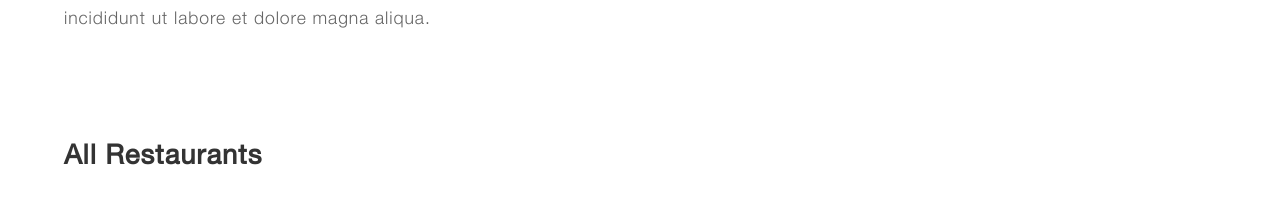
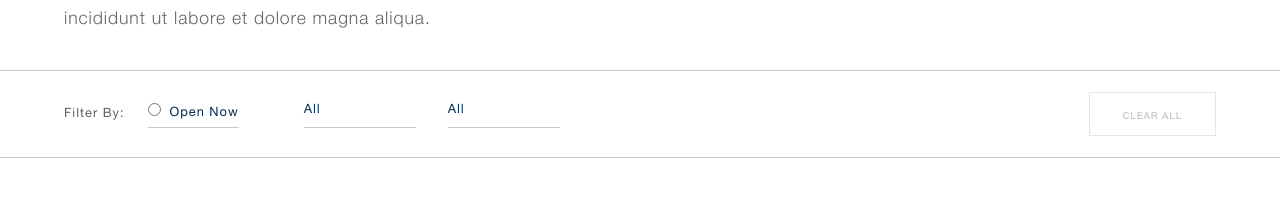
Before and after one commit to Italo-J-A-Fernandes/frontend-developer-coding-test-2020-3, a React app: page / in a window 1280 px wide. Shown: the part 154-362 px from the top of the page. Built offline with nearby package versions, Linux system fonts and the light colour scheme; no server answers; what react-google-maps would draw is missing.

Commit message:
Initial layout desk filters

```diff
--- a/src/pages/RestaurantsList/index.tsx
+++ b/src/pages/RestaurantsList/index.tsx
@@ -3,7 +3,14 @@ import { Link } from 'react-router-dom';
 import ReactStars from 'react-stars';
 
 import client from '../../services/apollo';
-import { Header, ContainerListRest, ListRestaurants, RestItem } from './styled';
+import {
+  Header,
+  ContainerListRest,
+  ListRestaurants,
+  RestItem,
+  Filter,
+  ButtonFilter,
+} from './styled';
 import { LIST_RESTAURANTS } from '../../services/graphql-querys';
 
 interface Restaurant {
@@ -62,6 +69,36 @@ const RestaurantsList: React.FC = () => {
           eiusmod tempor incididunt ut labore et dolore magna aliqua.
         </p>
       </Header>
+      <Filter>
+        <div>
+          <span>Filter By:</span>
+
+          <div className="checkbox">
+            <label htmlFor="open">
+              <input type="radio" name="open" id="open" checked={false} />
+              Open Now
+            </label>
+          </div>
+
+          <div className="dropdownPrice">
+            <span>All</span>
+            <div className="dropdown-contentPrice">
+              <button type="button">$$$$</button>
+            </div>
+          </div>
+
+          <div className="dropdown">
+            <span>All</span>
+            <div className="dropdown-content">
+              <button>Italian</button>
+            </div>
+          </div>
+        </div>
+
+        <ButtonFilter>
+          <span>clear all</span>
+        </ButtonFilter>
+      </Filter>
       <main>
         <ContainerListRest>
           <h2>All Restaurants</h2>
--- a/src/pages/RestaurantsList/styled.ts
+++ b/src/pages/RestaurantsList/styled.ts
@@ -321,3 +321,154 @@ a {
   }
 }
 `;
+
+export const Filter = styled.div`
+  display: flex;
+  justify-content: space-between;
+  border-top: 1px solid #cac7c7;
+  border-bottom: 1px solid #cac7c7;
+  padding: 21px 64px;
+  align-items: center;
+
+  > div {
+    display: flex;
+
+    .checkbox {
+      border-bottom: 1px solid #c8c8c8;
+      margin-right: 33px;
+
+      > label {
+        font-family: Helvetica-Nue;
+        font-size: 16px;
+        font-size: 0.8rem;
+        color: #002b56;
+        letter-spacing: 1px;
+        line-height: 16px;
+      }
+    }
+
+    > span {
+      margin-right: 24px;
+      font-family: Helvetica-Nue;
+      font-size: 16px;
+      font-size: 0.8rem;
+      color: #606060;
+      letter-spacing: 1px;
+      line-height: 24px;
+    }
+
+    > select {
+      margin-right: 33px;
+      font-family: Helvetica-Nue;
+      font-size: 16px;
+      font-size: 0.8rem;
+      color: #002b56;
+      letter-spacing: 1px;
+      line-height: 16px;
+
+      background: #fff;
+      padding-bottom: 8px;
+      border: none;
+      border-bottom: 1px solid #c8c8c8;
+
+      > option {
+        padding: 11px 16px 19px;
+      }
+    }
+
+    #open {
+      margin-right: 8px;
+    }
+
+    label[for='open'] {
+      font-family: Helvetica-Nue;
+      font-size: 16px;
+      font-size: 0.8rem;
+      color: #002b56;
+      letter-spacing: 1px;
+      line-height: 16px;
+      cursor: pointer;
+    }
+  }
+
+  .dropdown,
+  .dropdownPrice {
+    position: relative;
+    display: inline-block;
+
+    padding: 0px 95px 10px 0px;
+    border-bottom: 1px solid #c8c8c8;
+    margin-left: 32px;
+
+    font-family: Helvetica-Nue;
+    font-size: 16px;
+    font-size: 0.8rem;
+    color: #002b56;
+    letter-spacing: 1px;
+    line-height: 16px;
+
+    :hover {
+      cursor: pointer;
+    }
+  }
+
+  .dropdown-content,
+  .dropdown-contentPrice {
+    display: none;
+    position: absolute;
+    background: #fff;
+    width: 100%;
+    box-shadow: 0px 6px 8px 0px rgba(0, 0, 0, 0.2);
+    padding: 16px 0px 19px;
+    margin-top: 12px;
+    z-index: 1;
+
+    > button {
+      display: flex;
+      border: none;
+      padding: 10px 0;
+      font-family: Helvetica-Nue;
+      font-size: 16px;
+      font-size: 0.8rem;
+      color: #000;
+      letter-spacing: 0.5px;
+      line-height: 24px;
+      background-color: #fff;
+      padding: 10px 16px;
+      transition: background-color 0.3s linear, color 0.3s linear;
+
+      :hover {
+        background-color: #002b56;
+        color: #fff;
+      }
+    }
+  }
+
+  .dropdown:hover .dropdown-content,
+  .dropdownPrice:hover .dropdown-contentPrice {
+    display: flex;
+    flex-direction: column;
+  }
+`;
+export const ButtonFilter = styled.button`
+  padding: 11px 33px;
+  border: 1px solid ${props => (props.nofilter ? '#002B56' : '#e6e6e6')};
+  background-color: #fff;
+  color: ${props => (props.nofilter ? '#002B56' : '#c8c8c8')};
+  pointer-events: ${props => (props.nofilter ? 'auto' : 'none')};
+  transition: all linear 0.2s;
+
+  :hover {
+    background-color: #00326559;
+  }
+
+  > span {
+    font-family: Helvetica-Medium;
+    font-size: 12px;
+    font-size: 0.6rem;
+    letter-spacing: 0.86px;
+    text-align: center;
+    line-height: 16px;
+    text-transform: uppercase;
+  }
+`;
```
